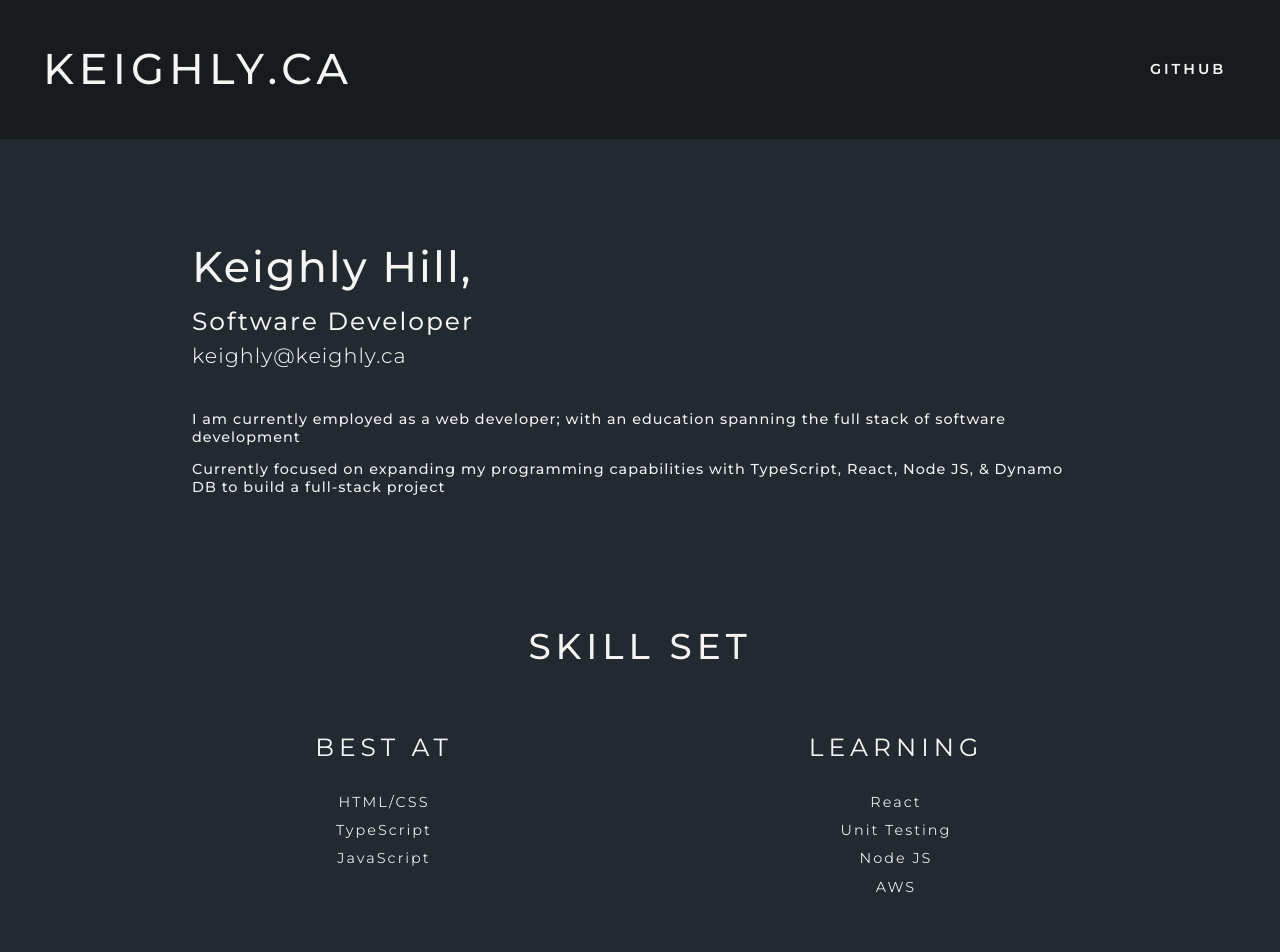
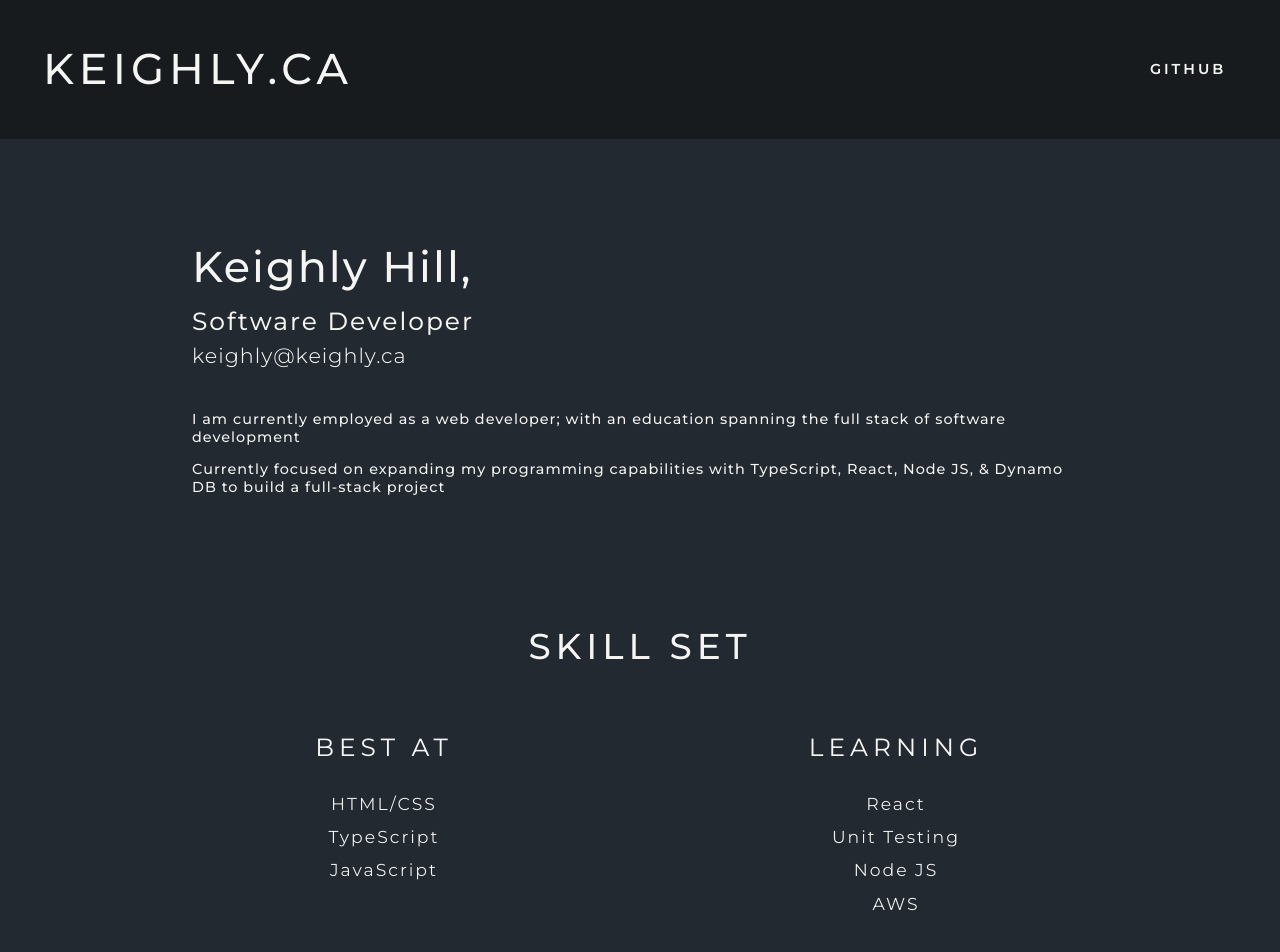
Before and after one commit to KeighlyIsCoding/keighly-ca, a React (Vite) app: page / in a window 1280 px wide. Shown: the top 952 px of the page. Built offline with nearby package versions, Linux system fonts and the light colour scheme; the HTML template or start-up script is replaced by a standard one.

Commit message:
Adjusts skill lists font size

```diff
--- a/src/styles/index.css
+++ b/src/styles/index.css
@@ -518,7 +518,7 @@ article > section {
 	}
 
 	.skills p {
-		font-size: var(--p);
+		font-size: var(--h6);
 		--main-font-wght: 350;
 	}
 
```
